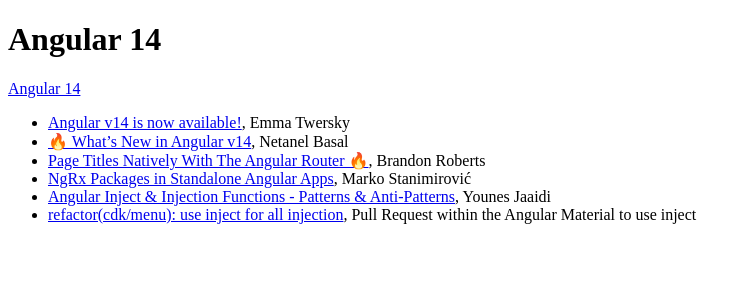
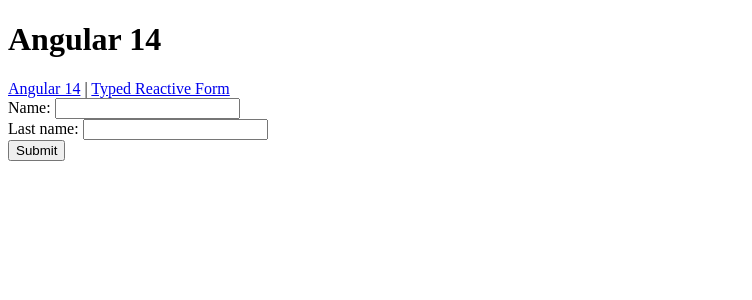
Before and after one commit to timdeschryver/ng-fourteen, an Angular app: page /typed-reactive-form in a window 1280 px wide. Before the commit this address led to /home. Shown: the top 300 px of the page, without its empty margins (0-752 px from the left). Built offline with nearby package versions, Linux system fonts and the light colour scheme.

Commit message:
feat: add typed reactive form example

```diff
--- a/package.json
+++ b/package.json
@@ -27,6 +27,7 @@
     "@angular/cli": "~14.0.1",
     "@angular/compiler-cli": "^14.0.0",
     "@testing-library/angular": "^12.0.1",
+    "@testing-library/user-event": "^14.2.0",
     "@types/jasmine": "~4.0.0",
     "jasmine-core": "~4.1.0",
     "karma": "~6.3.0",
--- a/src/app/app-routing.module.ts
+++ b/src/app/app-routing.module.ts
@@ -1,11 +1,16 @@
 import {NgModule} from '@angular/core';
 import {RouterModule, Routes} from '@angular/router';
 import {HomeComponent} from "./home/home.component";
+import {TypedFormComponent} from "./typed-form/typed-form.component";
 
 const routes: Routes = [
   {
     path: 'home',
     component: HomeComponent
+  },
+  {
+    path: 'typed-reactive-form',
+    component: TypedFormComponent
   },
   {
     path: '**',
--- a/src/app/app.component.html
+++ b/src/app/app.component.html
@@ -1,7 +1,8 @@
 <h1>{{title}}</h1>
 
 <div>
-  <a href="/home">Angular 14</a>
+  <a href="/home">Angular 14</a> |
+  <a href="/typed-reactive-form">Typed Reactive Form</a>
 </div>
 
 <router-outlet></router-outlet>
--- /dev/null
+++ b/src/app/typed-form/typed-form.component.ts
@@ -0,0 +1,51 @@
+import {Component, Input} from "@angular/core";
+import {FormBuilder, ReactiveFormsModule, Validators} from "@angular/forms";
+
+@Component({
+  selector: 'app-typed-form',
+  standalone: true,
+  imports: [
+    ReactiveFormsModule
+  ],
+  template: `
+    <form [formGroup]="form" (ngSubmit)="submitForm()">
+      <div>
+        <label for="name">Name: </label>
+        <input id="name" type="text" formControlName="name">
+      </div>
+
+      <div>
+        <label for="last-name">Last name: </label>
+        <input id="last-name" type="text" formControlName="lastName">
+      </div>
+
+      <button type="submit">Submit</button>
+    </form>
+
+  `
+})
+export class TypedFormComponent {
+  // NEW: Typed Reactive Form
+  //             👇
+  form = this.fb.nonNullable.group({
+    name: this.fb.nonNullable.control('', [Validators.required]),
+    lastName: this.fb.nonNullable.control('', [Validators.required]),
+  })
+
+  constructor(private fb: FormBuilder) {}
+
+  submitForm() {
+    if (this.form.valid) {
+      // NEW: Typed Reactive Form
+
+      //                                            👇                                   👇
+      console.log(`[Submit]: name=${this.form.value.name} last=${this.form.getRawValue().lastName} other:${this.form.get('other')?.value}`)
+
+      //        👇
+      this.form.setValue({
+        name: '',
+        lastName: ''
+      })
+    }
+  }
+}
```
Also changed, not shown: 2 other files (tests, documents, lock files or other folders).
